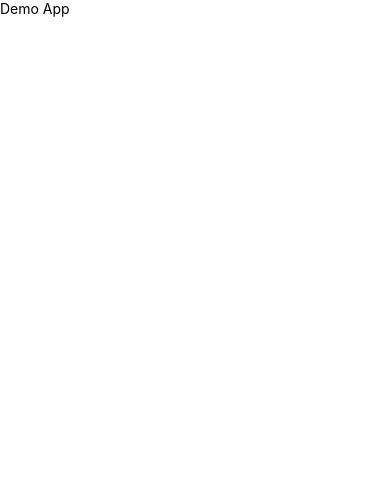
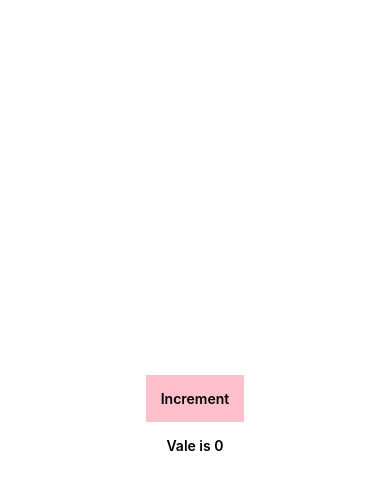
Before and after one commit to gurjindersinghkhalsa/RNDemoProjects, a React Native app in the folder DemoProject/: screen / in a window 390 px wide. Shown: the top 490 px of the page. Built offline with nearby package versions, Linux system fonts and the light colour scheme.

Commit message:
state updated

```diff
--- a/DemoProject/App.js
+++ b/DemoProject/App.js
@@ -13,10 +13,36 @@ import {
   StatusBar,
   StyleSheet,
   Text,
-  useColorScheme,
+  Pressable,
   View,
 } from 'react-native';
-function App() {
-  return <Text>Demo App</Text>
+// function App() {
+class App extends React.Component {
+  constructor() {
+    super();
+    this.state = {
+      value: 0,
+    };
+  }
+  render() {
+    return (
+      <View style={{flex: 1, alignItems: 'center', justifyContent: 'center'}}>
+        <Pressable
+          onPress={() => {
+            this.setState({value: this.state.value + 1}, () => {
+              console.log('Increment', this.state.value);
+            });
+          }}>
+          <Text
+            style={{backgroundColor: 'pink', padding: 15, fontWeight: '600'}}>
+            Increment
+          </Text>
+        </Pressable>
+        <Text
+        style={{padding: 15, fontWeight: '600'}}>
+          Vale is {this.state.value}</Text>
+      </View>
+    );
+  }
 }
 export default App;
```
